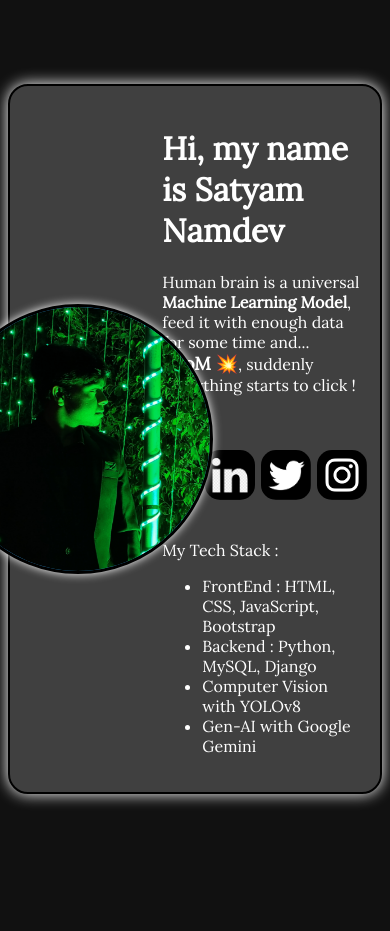
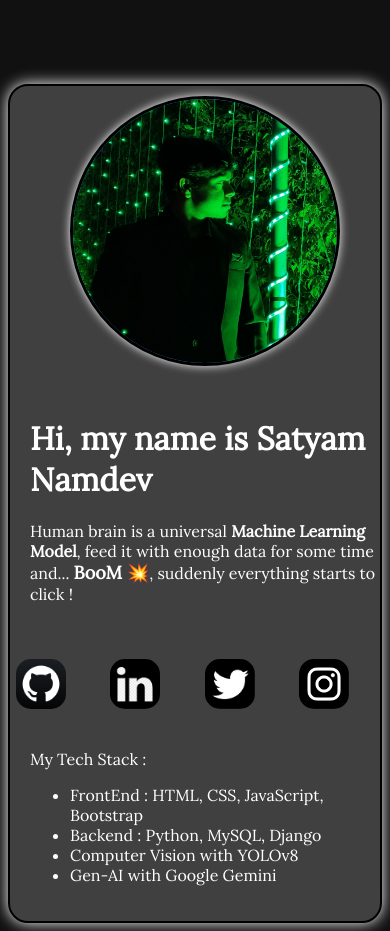
Before and after one commit to Spyrosigma/PortFolio, a plain HTML site: page index.html in a window 390 px wide. Before the commit the page ends 844 px from the top, so only its background shows below. Drawn offline with Linux system fonts and the light colour scheme.

Commit message:
Perfect Now

```diff
--- a/style.css
+++ b/style.css
@@ -19,7 +19,6 @@ a {
 
 }
 
-
 .myself {
     max-width: 1000px;
     background-color: RGB(64, 64, 64);
@@ -36,6 +35,8 @@ a {
     border: rgb(0, 0, 0) 2px solid;
     box-shadow: white 0px 0px 15px 0px;
     display: flex;
+    flex-wrap: wrap;
+    box-sizing: border-box;
 }
 
 .circle-image {
@@ -59,8 +60,10 @@ a {
     height: 100%;
     /* border: red 2px solid; */
     display: flex;
+    grid-row-start: auto;
     justify-content: center;
     align-items: center;
+    flex: 1;
 }
 
 .about {
@@ -70,8 +73,20 @@ a {
     float: right;
     padding: 10px;
     display: flexbox;
+    flex: 2;
 }
 
+@media (max-width: 768px) {
+    .myself {
+        flex-direction: column;
+        align-items: center;
+    }
+
+    .myimage,
+    .about {
+        width: 100%;
+    }
+}
 .links {
     display: grid;
     flex-wrap: wrap;
```
